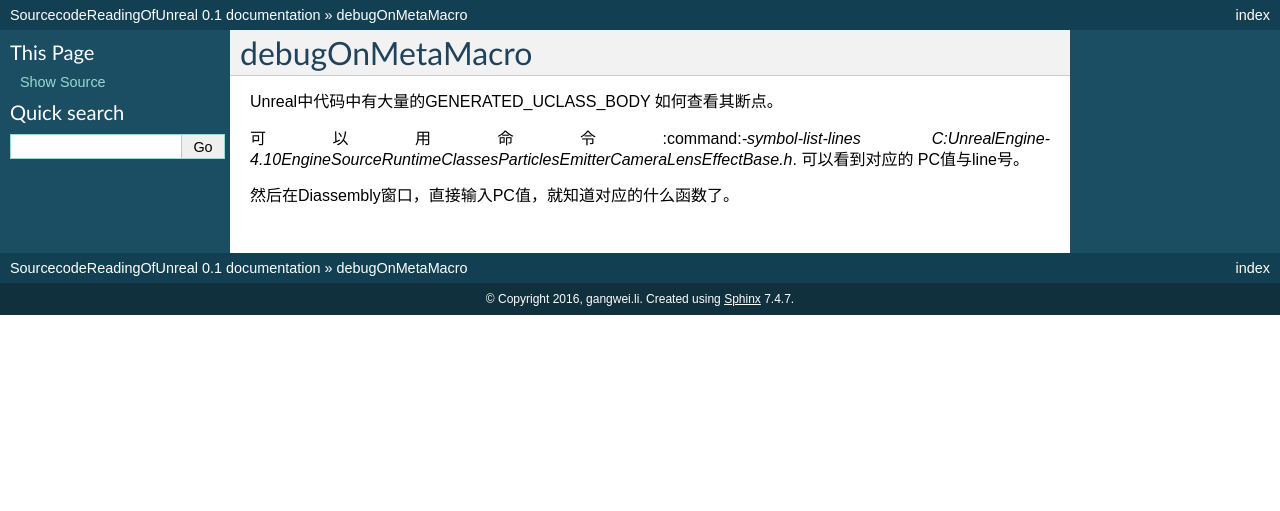
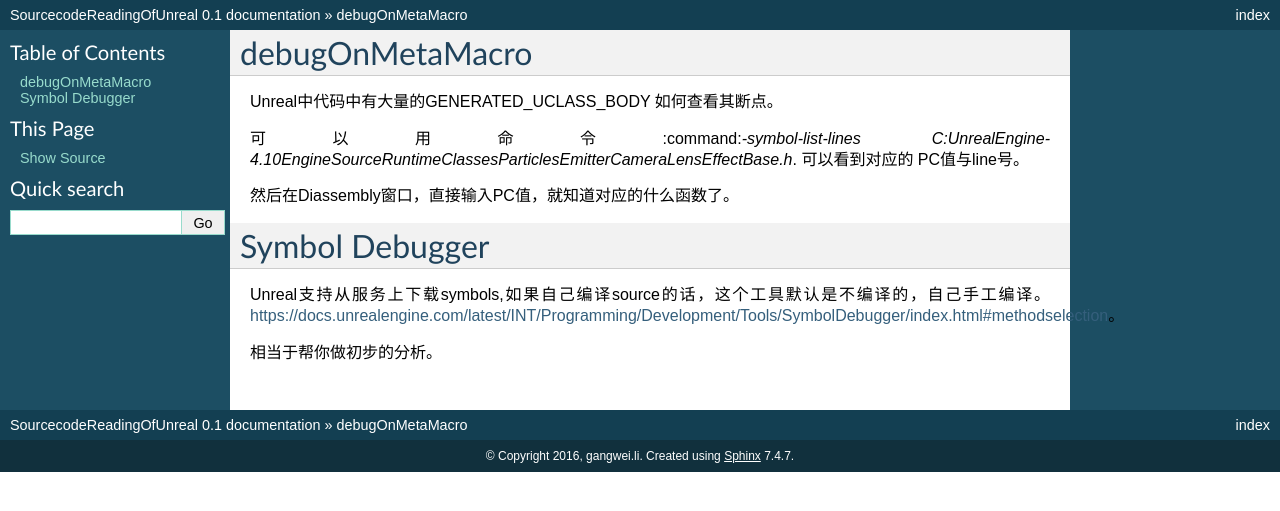
Before and after one commit to gwli/SourcecodeReadingOfUnreal, a Sphinx documentation site: the page built from source/content/DebugOnUnrealSource.rst, in a window 1280 px wide. Shown: the top 511 px of the page. Built offline with Sphinx 7.4.7, drawn with Linux system fonts in a browser that asks for light colours; formulas are drawn with MathJax 3; pages that are not in the unit, such as notebooks, are missing from menus.

Commit message:
Symbol debugger

```diff
--- a/source/content/DebugOnUnrealSource.rst
+++ b/source/content/DebugOnUnrealSource.rst
@@ -8,3 +8,13 @@ Unreal中代码中有大量的GENERATED_UCLASS_BODY
 可以看到对应的 PC值与line号。
 
 然后在Diassembly窗口，直接输入PC值，就知道对应的什么函数了。
+
+
+
+Symbol Debugger
+================
+
+Unreal支持从服务上下载symbols,如果自己编译source的话，这个工具默认是不编译的，自己手工编译。
+https://docs.unrealengine.com/latest/INT/Programming/Development/Tools/SymbolDebugger/index.html#methodselection。
+
+相当于帮你做初步的分析。
```
